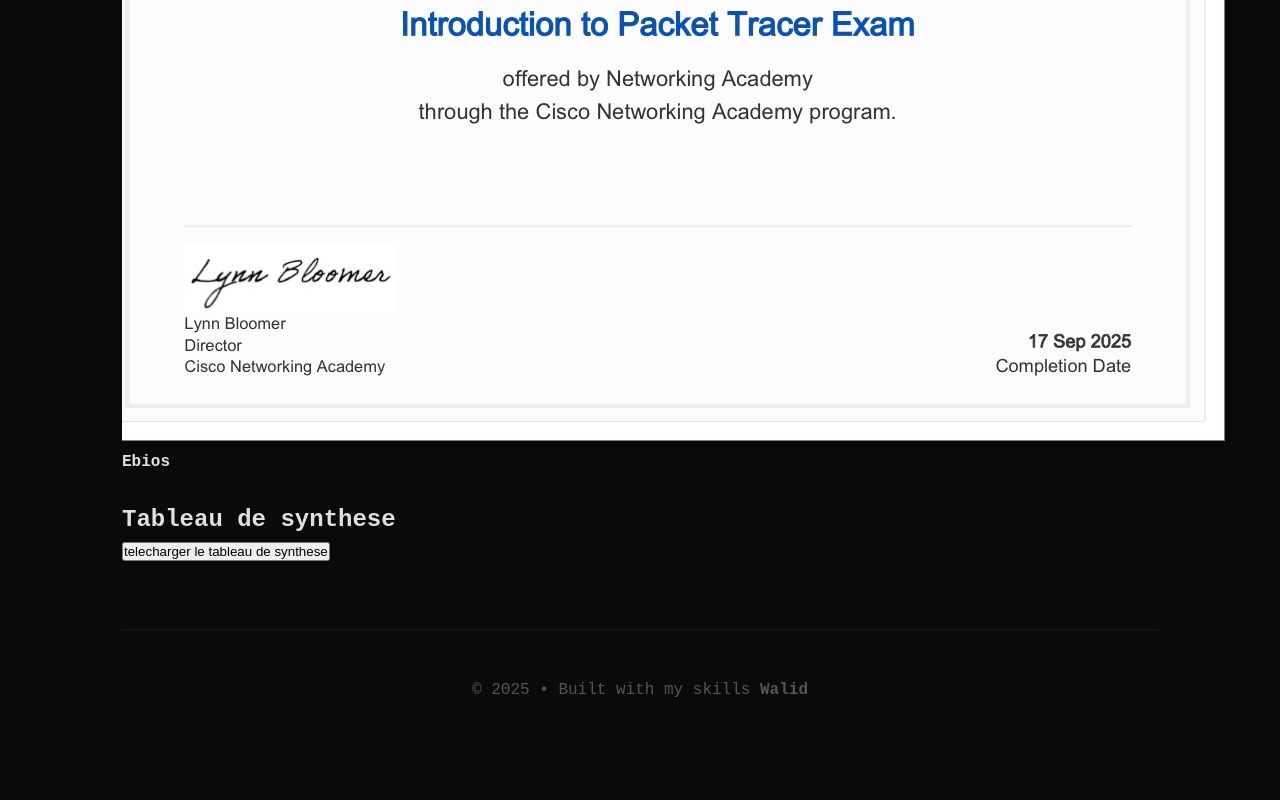
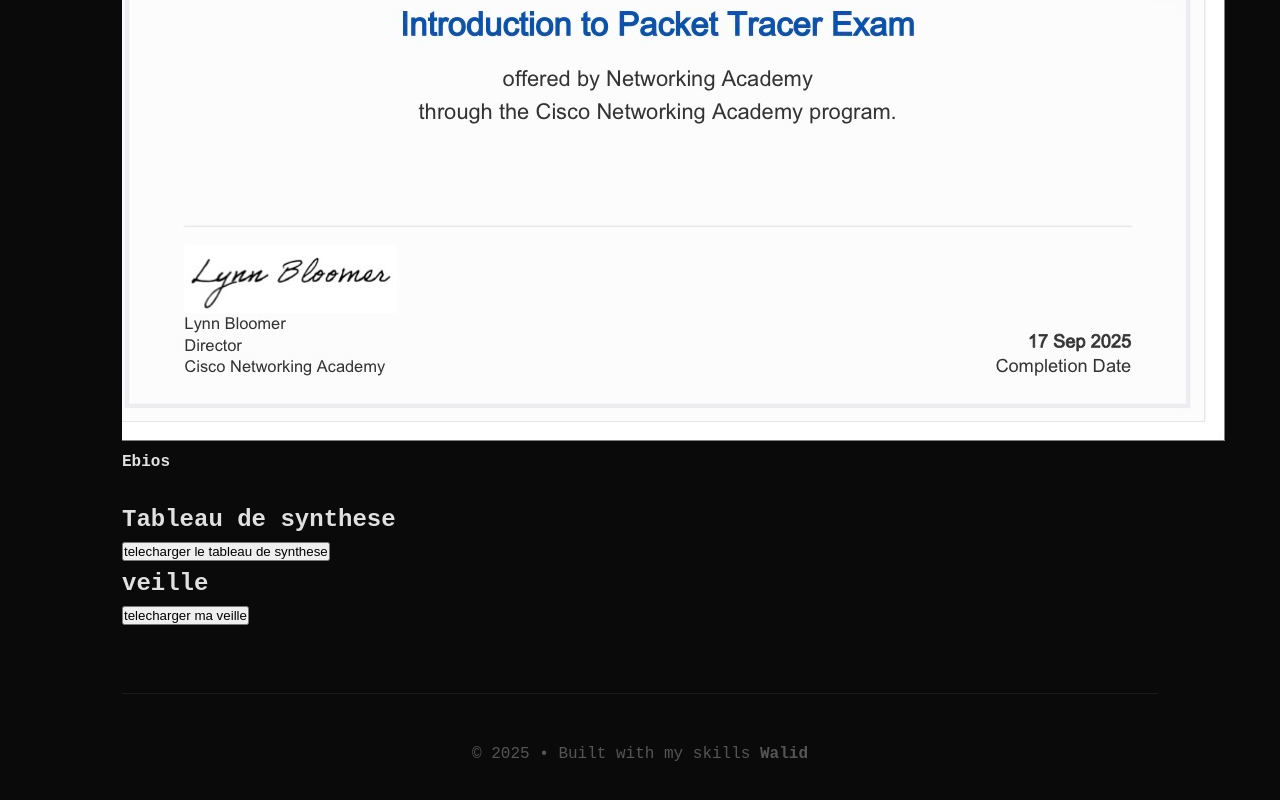
Before and after one commit to comptererroll8-maker/e-portfolio, a plain HTML site: page index.html in a window 1280 px wide. Shown: the part 4557-5357 px from the top of the page. Before the commit the page ends 5309 px from the top, so only its background shows below. Drawn offline with Linux system fonts and the light colour scheme.

Commit message:
Update index.html

```diff
--- a/index.html
+++ b/index.html
@@ -99,7 +99,17 @@
             </div>
         </section>
         <h2 id="synt">Tableau de synthese</h2>
+        <section class=".">
+            <div class=".">
         <a href="tableaudesynthese.xlsx"><button>telecharger le tableau de synthese</button></a>
+            </div>
+        </section>
+        <h2 id="veille">veille</h2>
+        <section class=".">
+            <div class=".">
+        <a href="veille.odt"><button>telecharger ma veille</button></a>
+            </div>
+        </section>
         <footer>
             <p>© 2025 • Built with my skills <b>Walid</b></p>
         </footer>
```
